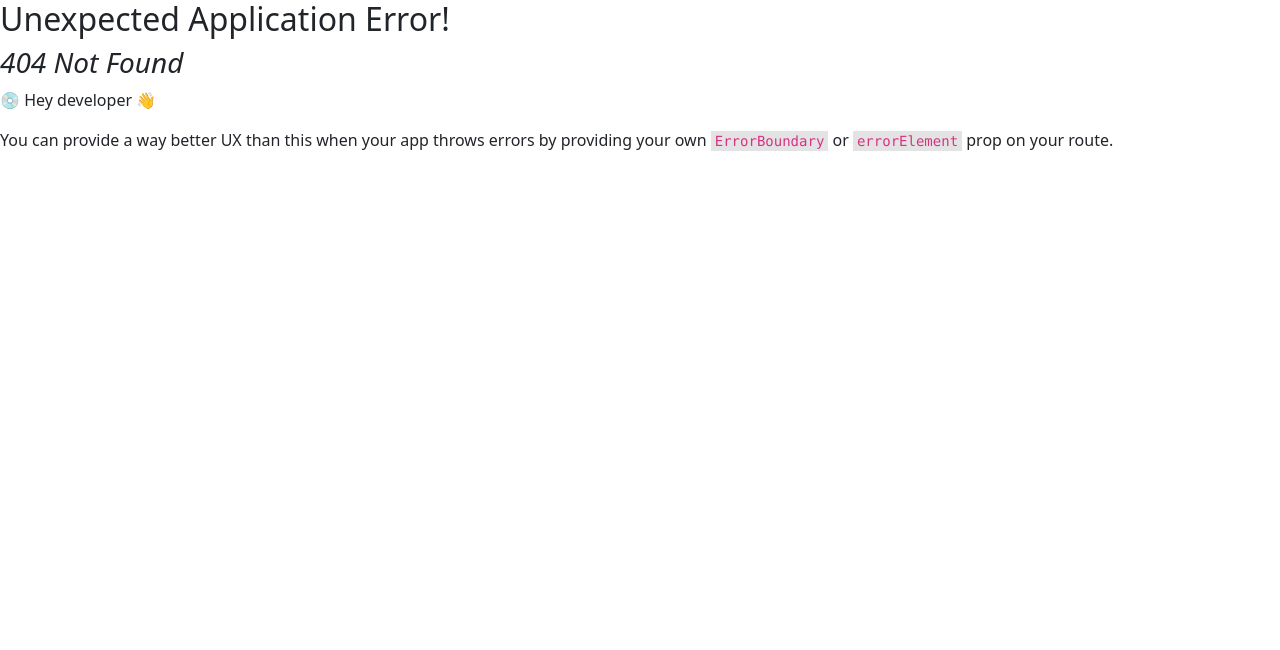
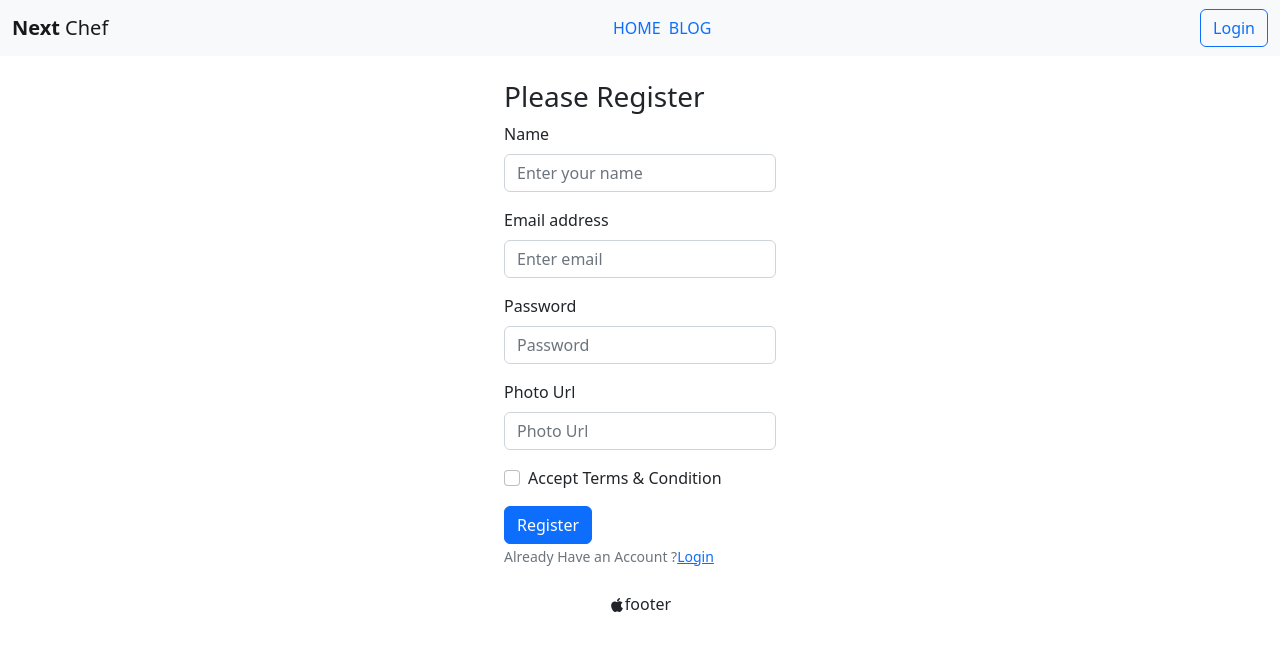
Before and after one commit to arifremal/reciepe-hunter, a React (Vite) app: page /registration in a window 1280 px wide. Before the commit this address had no page. Shown: the top 650 px of the page. Built offline with nearby package versions, Linux system fonts and the light colour scheme.

Commit message:
registration and login page created

```diff
--- a/src/Firebase/firebase.config.js
+++ b/src/Firebase/firebase.config.js
@@ -15,3 +15,4 @@ const firebaseConfig = {
 
 // Initialize Firebase
 const app = initializeApp(firebaseConfig);
+export default app;
--- a/src/Layouts/ChefLayout.jsx
+++ b/src/Layouts/ChefLayout.jsx
@@ -12,7 +12,7 @@ const ChefLayout = () => {
   return (
     <div>
       <Header></Header>
-      coming
+
       <div
         className="text-center d-flex justify-content-center align-items-center
 "
--- /dev/null
+++ b/src/Providers/AuthProviders.jsx
@@ -0,0 +1,21 @@
+import React, { createContext } from "react";
+import { createUserWithEmailAndPassword, getAuth, signInWithEmailAndPassword } from "firebase/auth";
+import app from "../Firebase/firebase.config";
+export const AuthContext = createContext(null);
+const auth = getAuth(app);
+const AuthProviders = ({ children }) => {
+  const user = null;
+  const createUser = (email, password) => {
+    return createUserWithEmailAndPassword(auth, email, password);
+  };
+
+  const signIn =(email,password)=>{
+    return signInWithEmailAndPassword(auth,email,password)
+  }
+  const authInfo = { user, createUser,signIn };
+  return (
+    <AuthContext.Provider value={authInfo}>{children}</AuthContext.Provider>
+  );
+};
+
+export default AuthProviders;
--- a/src/Shared/Header.jsx
+++ b/src/Shared/Header.jsx
@@ -1,13 +1,16 @@
-import React from "react";
+import React, { useContext } from "react";
 import { Button, Container, Nav, NavDropdown, Navbar } from "react-bootstrap";
 import { Form, Link } from "react-router-dom";
+import { AuthContext } from "../Providers/AuthProviders";
+import { FaUserCircle } from "react-icons/fa";
 
 const Header = () => {
+  const {user}=  useContext(AuthContext)
   return (
     <div>
       <Navbar bg="light" expand="lg">
         <Container fluid>
-          <Navbar.Brand href="#"> <strong>Next</strong> Chef </Navbar.Brand>
+          <Navbar.Brand > <strong>Next</strong> Chef </Navbar.Brand>
           <Navbar.Toggle aria-controls="navbarScroll" />
           <Navbar.Collapse id="navbarScroll">
             <Nav
@@ -15,14 +18,26 @@ const Header = () => {
               style={{ maxHeight: "100px" }}
               navbarScroll
             >
-              <Link to={"/"}>Home</Link>
-              <Link to={"/blog"}>Blog</Link>
+              <Link className="text-decoration-none " to={"/"}>HOME</Link>
+              <Link className="text-decoration-none ps-2" to={"/blog"}>BLOG</Link>
 
 
             </Nav>
+           <Nav>
+           { user && <Nav.Link>
+              <FaUserCircle style={{fontSize:'2rem'}} ></FaUserCircle>
 
-              <Button variant="outline-primary">Login</Button>
-              <Button className="mx-2" variant="primary">Registration</Button>
+            </Nav.Link>}
+           </Nav>
+             { user ?
+             <Button variant="outline-primary">Logout</Button>:
+           <Link to='/login' >
+             <Button variant="outline-primary">Login</Button>
+           </Link>
+            }
+            {/* <Link to="registration">
+            <Button className="mx-2" variant="primary">Registration</Button>
+            </Link> */}
 
           </Navbar.Collapse>
         </Container>
--- a/src/main.jsx
+++ b/src/main.jsx
@@ -5,9 +5,12 @@ import "./index.css";
 import "bootstrap/dist/css/bootstrap.min.css";
 import { RouterProvider } from "react-router-dom";
 import router from "./routes/Routes.jsx";
+import AuthProviders from "./Providers/AuthProviders";
 
 ReactDOM.createRoot(document.getElementById("root")).render(
   <React.StrictMode>
-    <RouterProvider router={router}></RouterProvider>
+    <AuthProviders>
+      <RouterProvider router={router}></RouterProvider>
+    </AuthProviders>
   </React.StrictMode>
 );
--- a/src/pages/Blog.jsx
+++ b/src/pages/Blog.jsx
@@ -1,16 +1,68 @@
-import React from 'react';
-import Header from '../Shared/Header';
-import Footer from './Home/Footer';
+import React from "react";
+import Header from "../Shared/Header";
+import Footer from "./Home/Footer";
+import { Accordion } from "react-bootstrap";
 
 const Blog = () => {
   return (
     <div>
       <Header></Header>
 
+      <h1 className="text-center"> FAQ</h1>
+   <div className="container">
+   <Accordion defaultActiveKey={['0']} alwaysOpen>
+      <Accordion.Item eventKey="0">
+        <Accordion.Header>Differences between uncontrolled and controlled components?</Accordion.Header>
+        <Accordion.Body>
+          Lorem ipsum dolor sit amet, consectetur adipiscing elit, sed do
+          eiusmod tempor incididunt ut labore et dolore magna aliqua. Ut enim ad
+          minim veniam, quis nostrud exercitation ullamco laboris nisi ut
+          aliquip ex ea commodo consequat. Duis aute irure dolor in
+          reprehenderit in voluptate velit esse cillum dolore eu fugiat nulla
+          pariatur. Excepteur sint occaecat cupidatat non proident, sunt in
+          culpa qui officia deserunt mollit anim id est laborum.
+        </Accordion.Body>
+      </Accordion.Item>
+      <Accordion.Item eventKey="1">
+        <Accordion.Header>How to validate React props using PropTypes?</Accordion.Header>
+        <Accordion.Body>
+          Lorem ipsum dolor sit amet, consectetur adipiscing elit, sed do
+          eiusmod tempor incididunt ut labore et dolore magna aliqua. Ut enim ad
+          minim veniam, quis nostrud exercitation ullamco laboris nisi ut
+          aliquip ex ea commodo consequat. Duis aute irure dolor in
+          reprehenderit in voluptate velit esse cillum dolore eu fugiat nulla
+          pariatur. Excepteur sint occaecat cupidatat non proident, sunt in
+          culpa qui officia deserunt mollit anim id est laborum.
+        </Accordion.Body>
+      </Accordion.Item>
+      <Accordion.Item eventKey="2">
+        <Accordion.Header>How to validate React props using PropTypes?</Accordion.Header>
+        <Accordion.Body>
+          Lorem ipsum dolor sit amet, consectetur adipiscing elit, sed do
+          eiusmod tempor incididunt ut labore et dolore magna aliqua. Ut enim ad
+          minim veniam, quis nostrud exercitation ullamco laboris nisi ut
+          aliquip ex ea commodo consequat. Duis aute irure dolor in
+          reprehenderit in voluptate velit esse cillum dolore eu fugiat nulla
+          pariatur. Excepteur sint occaecat cupidatat non proident, sunt in
+          culpa qui officia deserunt mollit anim id est laborum.
+        </Accordion.Body>
+      </Accordion.Item>
+      <Accordion.Item eventKey="3">
+        <Accordion.Header>What is a custom hook, and why will you create a custom hook?</Accordion.Header>
+        <Accordion.Body>
+          Lorem ipsum dolor sit amet, consectetur adipiscing elit, sed do
+          eiusmod tempor incididunt ut labore et dolore magna aliqua. Ut enim ad
+          minim veniam, quis nostrud exercitation ullamco laboris nisi ut
+          aliquip ex ea commodo consequat. Duis aute irure dolor in
+          reprehenderit in voluptate velit esse cillum dolore eu fugiat nulla
+          pariatur. Excepteur sint occaecat cupidatat non proident, sunt in
+          culpa qui officia deserunt mollit anim id est laborum.
+        </Accordion.Body>
+      </Accordion.Item>
+    </Accordion>
+   </div>
 
       <Footer></Footer>
-
-            blog
     </div>
   );
 };
--- /dev/null
+++ b/src/pages/Login.jsx
@@ -0,0 +1,47 @@
+import React from 'react';
+import Header from '../Shared/Header';
+import Footer from './Home/Footer';
+import { Button, Container,Form } from 'react-bootstrap';
+import { Link } from 'react-router-dom';
+
+
+const Login = () => {
+    return (
+   <div>
+    <Header></Header>
+    <Container className='mx-auto w-25 p-4'>
+        <h3>Please Login</h3>
+    <Form>
+        <Form.Group className="mb-3" controlId="formBasicEmail">
+          <Form.Label>Email address</Form.Label>
+          <Form.Control type="email" name='email' placeholder="Enter email" required />
+
+        </Form.Group>
+
+        <Form.Group className="mb-3" controlId="formBasicPassword">
+          <Form.Label>Password</Form.Label>
+          <Form.Control type="password" name='password' placeholder="Password" required  />
+        </Form.Group>
+
+        <Button variant="primary" type="submit">
+       Login
+        </Button> <br />
+
+        <Form.Text className="">
+            Don't Have an Account ?
+         <Link to={"/registration"}>Register</Link>
+          </Form.Text>
+        <Form.Text className="text-danger">
+
+          </Form.Text>
+        <Form.Text className="text-success">
+
+          </Form.Text>
+      </Form>
+    </Container>
+    <Footer></Footer>
+   </div>
+    );
+};
+
+export default Login;
--- /dev/null
+++ b/src/pages/Register.jsx
@@ -0,0 +1,77 @@
+import React, { useContext } from 'react';
+import Header from '../Shared/Header';
+import Footer from './Home/Footer';
+import { Button, Container,Form } from 'react-bootstrap';
+import {  Link } from 'react-router-dom';
+import { AuthContext } from '../Providers/AuthProviders';
+
+const Register = () => {
+    const{createUser}= useContext(AuthContext)
+    const handleRegister = event =>{
+        event.preventDefault()
+        const form = event.target;
+        const name= form.name.value
+        const email= form.email.value
+        const password= form.password.value
+        const photo= form.photo.value
+        console.log(name,email,password,photo);
+        createUser(email,password)
+        .then(result=>{
+            const createdUser = result.user
+            console.log(createdUser);
+        })
+        .catch(error=>{
+            console.log(error);
+        })
+    }
+    return (
+        <div>
+            <Header></Header>
+            <Container className='mx-auto w-25 p-4'>
+        <h3>Please Register</h3>
+    <Form onSubmit={handleRegister}>
+        <Form.Group className="mb-3" controlId="formBasicEmail">
+          <Form.Label>Name</Form.Label>
+          <Form.Control type="text" name='name' placeholder="Enter your name" required />
+
+        </Form.Group>
+        <Form.Group className="mb-3" controlId="formBasicEmail">
+          <Form.Label>Email address</Form.Label>
+          <Form.Control type="email" name='email' placeholder="Enter email" required />
+
+        </Form.Group>
+
+        <Form.Group className="mb-3" controlId="formBasicPassword">
+          <Form.Label>Password</Form.Label>
+          <Form.Control type="password" name='password' placeholder="Password" required  />
+        </Form.Group>
+        <Form.Group className="mb-3" controlId="formBasicEmail">
+          <Form.Label>Photo Url</Form.Label>
+          <Form.Control type="text" name='photo' placeholder="Photo Url" required />
+
+        </Form.Group>
+        <Form.Group className="mb-3" controlId="formBasicCheckbox">
+          <Form.Check type="checkbox" label="Accept Terms & Condition" />
+        </Form.Group>
+        <Button variant="primary" type="submit">
+          Register
+        </Button> <br />
+
+        <Form.Text className="">
+            Already Have  an Account ?
+         <Link to={"/login"}>Login</Link>
+          </Form.Text>
+        <Form.Text className="text-danger">
+
+          </Form.Text>
+        <Form.Text className="text-success">
+
+          </Form.Text>
+      </Form>
+    </Container>
+            <Footer></Footer>
+        </div>
+    );
+};
+
+export default Register;
```
Also changed, not shown: src/routes/Routes.jsx (+10 -0 lines). Lines whose indentation alone changed are shown as unchanged.
